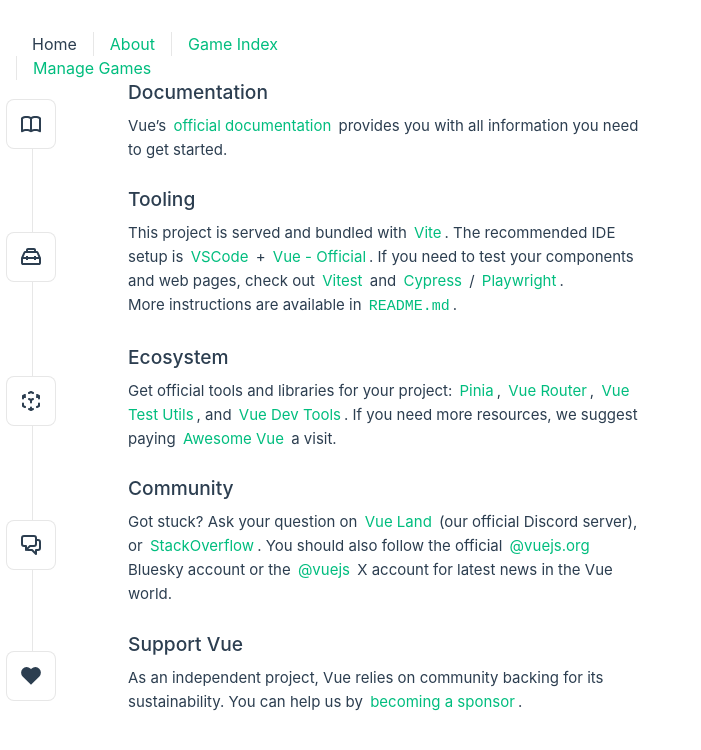
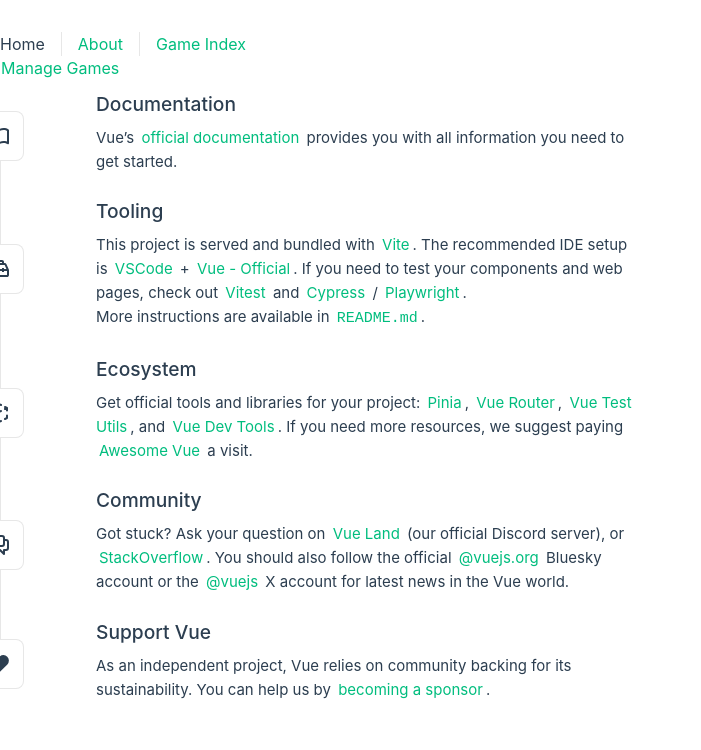
Before and after one commit to MadsStaalMedia/Semester3Projekt, a Vue app in the folder Game_Index/: page / in a window 1280 px wide. Shown: the top 750 px of the page, without its empty margins (0-701 px from the left). Built offline with nearby package versions, Linux system fonts and the light colour scheme.

Commit message:
Flex opdatering

```diff
--- a/Game_Index/src/App.vue
+++ b/Game_Index/src/App.vue
@@ -19,7 +19,23 @@
   <RouterView />
 </template>
 
+<style>
+
+* {
+  box-sizing: border-box;
+  margin: 0;
+  padding: 0;
+}
+
+#app {
+  margin: 0;
+  padding: 0;
+}
+
+</style>
+
 <style scoped>
+
 header {
   line-height: 1.5;
   max-height: 100vh;
--- a/Game_Index/src/views/GameIndexView.vue
+++ b/Game_Index/src/views/GameIndexView.vue
@@ -62,7 +62,7 @@
 <template>
   <main>
 
-    <div>
+
     <h1>This is a game index page</h1>
 
     <input type="search" name="search" v-model="search" placeholder="Søg">
@@ -99,8 +99,6 @@
 
     </div>
 
-    </div>
-
   </main>
 
 </template>
@@ -108,16 +106,22 @@
 
 <style scoped>
 
+  main {
+    margin: 0;
+    padding: 0;
+  }
+
   .gameindex {
     display: flex;
     flex-direction: row;
     flex-wrap: nowrap;
-    gap: 5%;
-    width: 90vw;
+    justify-content: center;
+    align-items: center;
+    width: 100vw;
   }
 
   .game {
-    width: 20%;
+    width: 100%;
   }
 
 </style>
```
Lines whose indentation alone changed are shown as unchanged.
